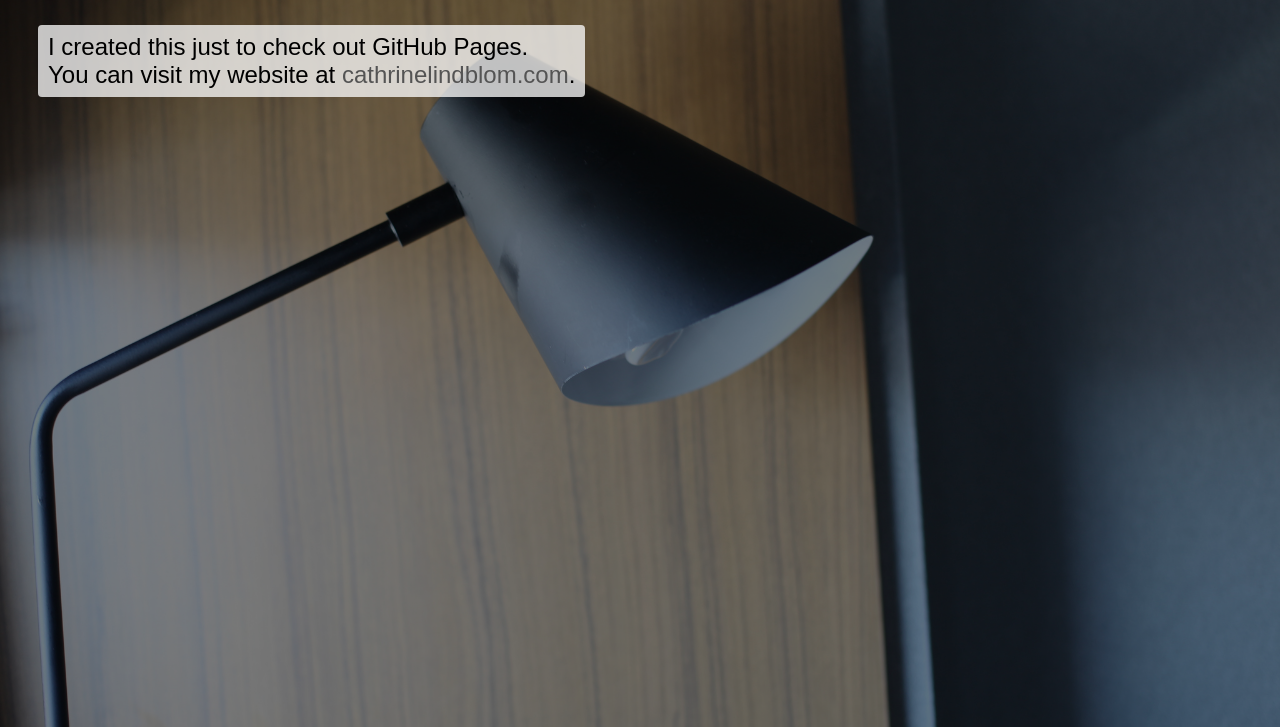
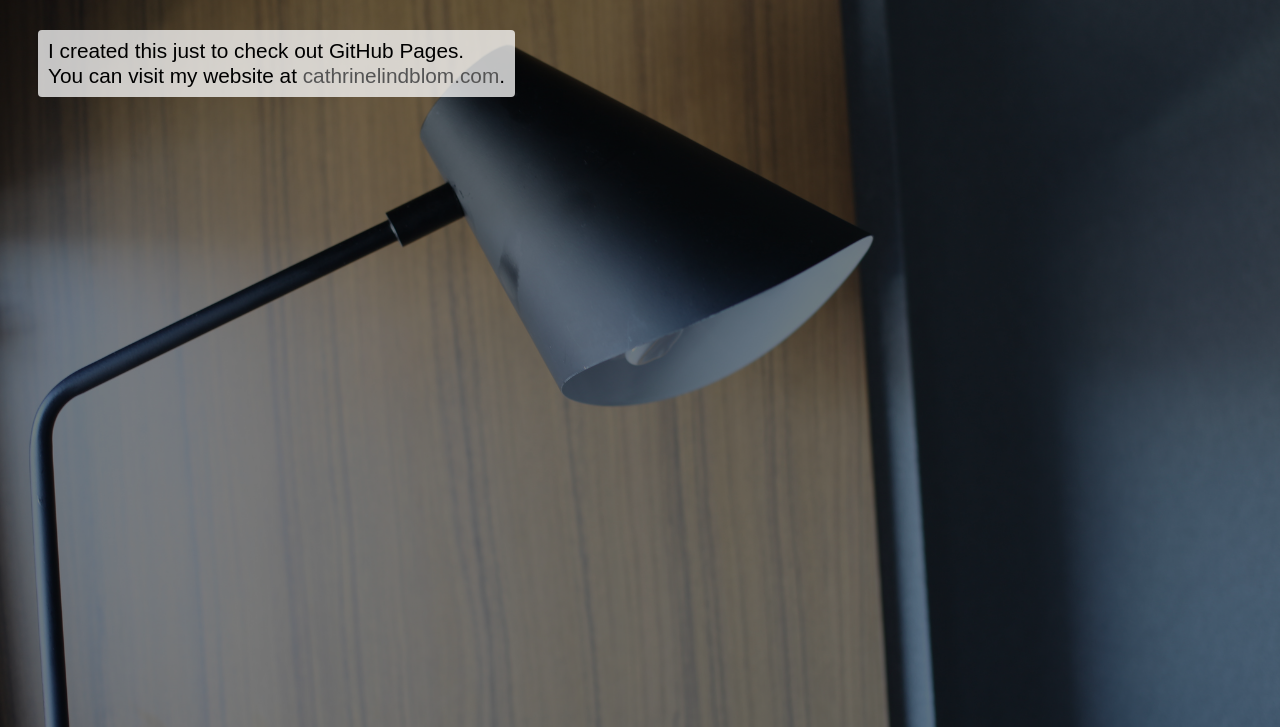
Before and after one commit to lindblomsten/lindblomsten.github.io, a plain HTML site: page index.html in a window 1280 px wide. Shown: the part 73-800 px from the top of the page. Drawn offline with Linux system fonts and the light colour scheme.

Commit message:
Increased line-height

```diff
--- a/style.css
+++ b/style.css
@@ -28,7 +28,8 @@ h2 {
   padding: 8px 10px;
   color: white;
   margin: 0;
-  font: 1.5rem Sans-Serif;
+  font: 1.3rem Sans-Serif;
+  line-height: 1.6rem;
 }
 
 p {
```
